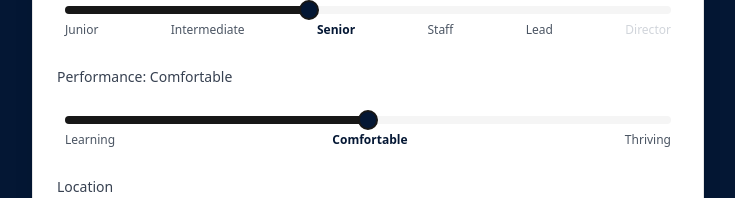
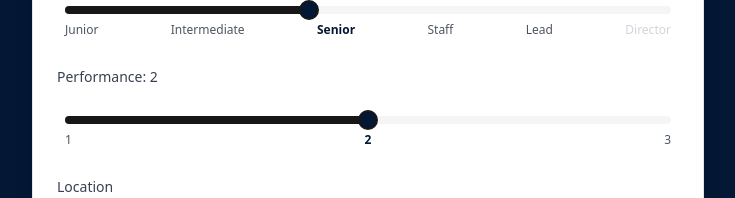
Before and after one commit to KaylieB/checklypaycalculator, a Next.js app: page / in a window 1280 px wide. Shown: the part 368-566 px from the top of the page, without its empty margins (272-1007 px from the left). Built offline with nearby package versions, Linux system fonts and the light colour scheme.

Commit message:
performance level titles

```diff
--- a/pay-calculator.tsx
+++ b/pay-calculator.tsx
@@ -26,9 +26,9 @@ const roles = [
 const seniorities = ["Junior", "Intermediate", "Senior", "Staff", "Lead", "Director"]
 
 const performances = [
-  { label: "Learning", value: 0.9 },
-  { label: "Comfortable", value: 1 },
-  { label: "Thriving", value: 1.1 },
+  { label: "1", value: 0.9 },
+  { label: "2", value: 1 },
+  { label: "3", value: 1.1 },
 ]
 
 const locations = [
```
